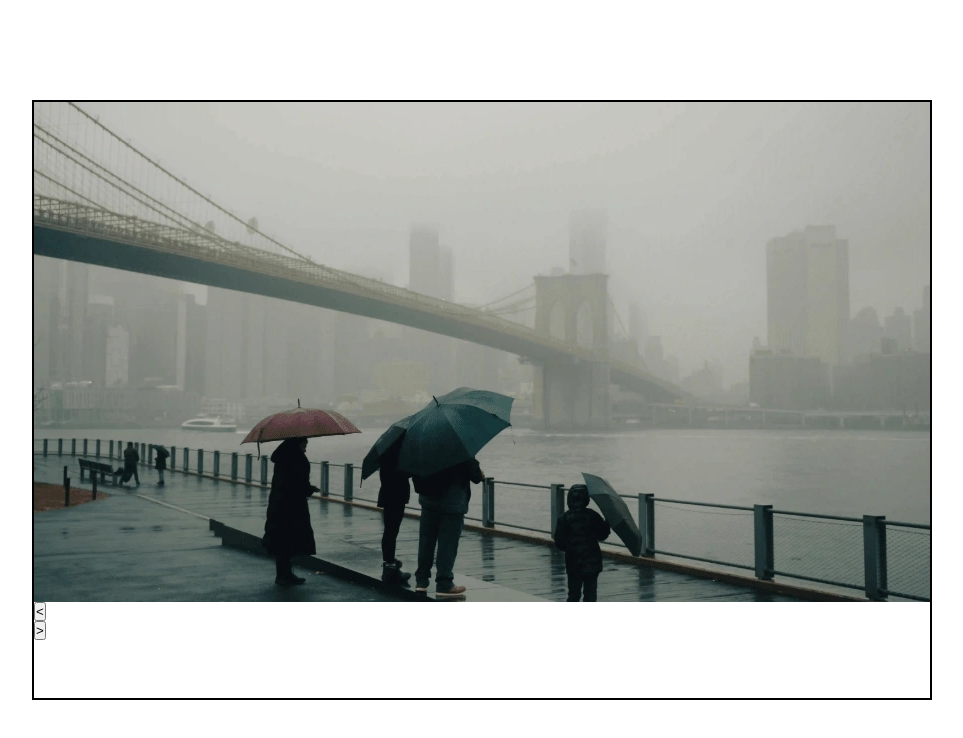
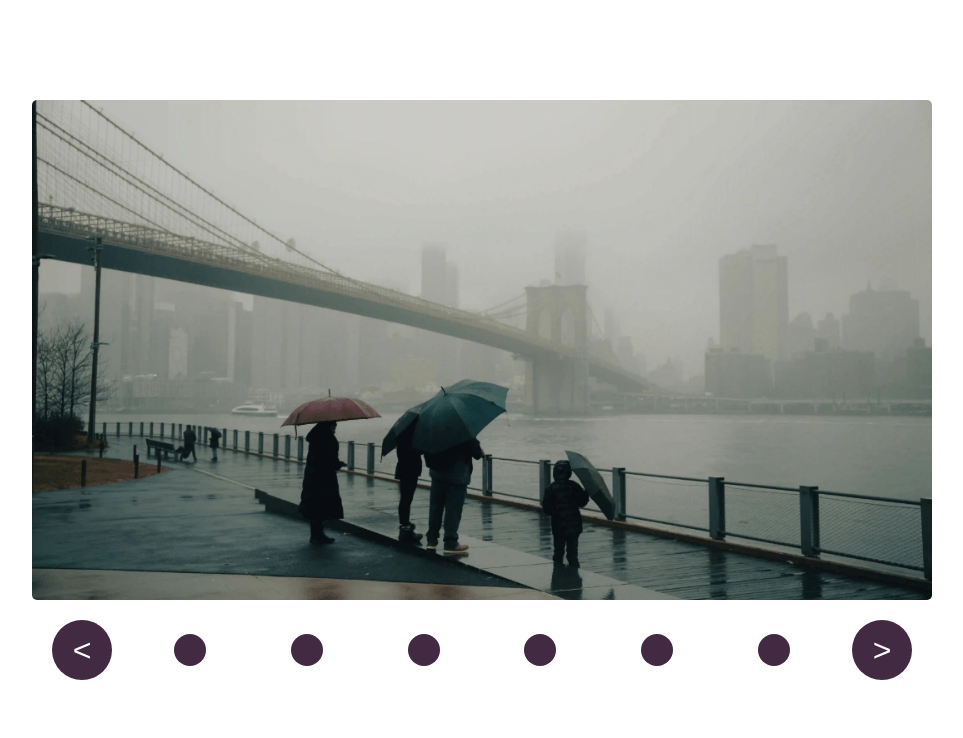
Before and after one commit to plunkydev/image-carousel, a website built with webpack: page src/template.html in a window 1280 px wide. Shown: the whole page, without its empty margins (158-1121 px from the left). Built offline with nearby package versions, Linux system fonts and the light colour scheme.

Commit message:
Rediseño de estilos para el carrusel: se implementan variables CSS para personalización, se actualiza la estructura de diseño con grid en el contenedor principal y la navegación del carrusel. Se añaden estilos adicionales para botones y elementos de navegación con efectos hover.

```diff
--- a/src/style.css
+++ b/src/style.css
@@ -1,3 +1,11 @@
+:root {
+    --carrusel-width: 900px;
+    --back-ground-color: rgb(66, 43, 66);
+    --back-ground-color-hover: rgb(66, 43, 66, 0.5);
+    --color-text: rgb(255, 255, 255);
+    --color-text-hover: rgb(255, 255, 255, 0.5);
+}
+
 * {
     box-sizing: border-box;
     padding: 0;
@@ -12,9 +20,10 @@ body {
 }
 
 .mainContainer {
-    width: 900px;
+    display: grid;
+    grid-template-rows: 500px 100px;
+    width: var(--carrusel-width);
     height: 600px;
-    border: 2px solid black;
     overflow: hidden;
 }
 
@@ -24,10 +33,54 @@ body {
 }
 
 .sectionImg {
-    width: 900px;
+    width: var(--carrusel-width);
     height: 500px;
     display: flex;
     justify-content: center;
     align-items: center;
     overflow: hidden;
+    border-radius: 5px;
 }
+
+.carruselImage {
+    width: var(--carrusel-width);
+    height: 500px;
+    object-fit: cover;
+}
+
+.carruselNavContainer {
+    display: grid;
+    width: var(--carrusel-width);
+    grid-template-columns: 1fr 7fr 1fr;
+}
+
+.carruselNavButtonLeft, .carruselNavButtonRight {
+    display: flex;
+    justify-content: center;
+    align-items: center;
+    border-radius: 50%;
+    margin: 20px;
+    font-size: 32px;
+    color: white;
+    border: none;
+    background-color: var(--back-ground-color);
+}
+
+.carruselNavButtonLeft:hover, .carruselNavButtonRight:hover {
+    cursor: pointer;
+    background-color: var(--back-ground-color-hover);
+}
+
+.navImg {
+    display: flex;
+    justify-content: space-around;
+    align-items: center;
+}
+
+.navImgSection {
+    width: 32px;
+    height: 32px;
+    border-radius: 50%;
+    background-color: var(--back-ground-color);
+
+}
```
